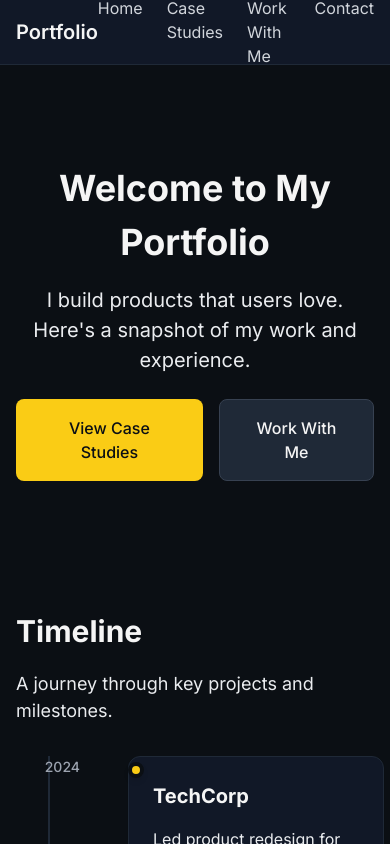
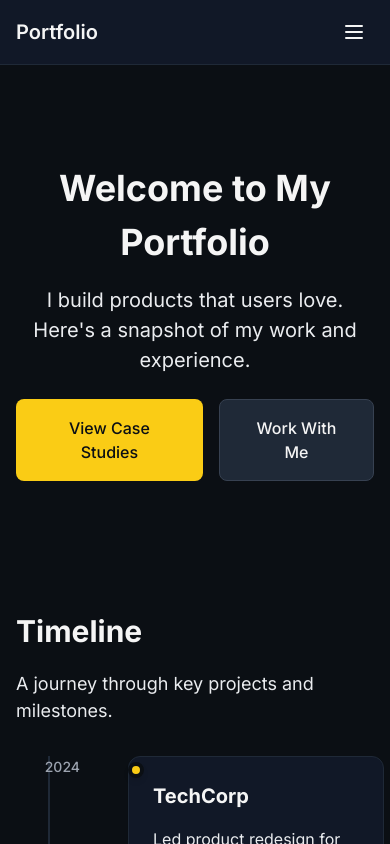
Before and after one commit to varunrajan/portfolio, a Next.js app: page / in a window 390 px wide. Shown: the top 844 px of the page. Built offline with nearby package versions, Linux system fonts and the light colour scheme.

Commit message:
Collapse top nav elements for mobile and narrower screen sizes

```diff
--- a/src/components/Layout.tsx
+++ b/src/components/Layout.tsx
@@ -1,11 +1,23 @@
+'use client';
+
 import Link from 'next/link';
-import { ReactNode } from 'react';
+import { ReactNode, useState } from 'react';
 
 interface LayoutProps {
   children: ReactNode;
 }
 
 export default function Layout({ children }: LayoutProps) {
+  const [isMenuOpen, setIsMenuOpen] = useState(false);
+
+  const toggleMenu = () => {
+    setIsMenuOpen(!isMenuOpen);
+  };
+
+  const closeMenu = () => {
+    setIsMenuOpen(false);
+  };
+
   return (
     <div className="min-h-screen flex flex-col">
       <header className="border-b border-neutral-800 bg-bg-card">
@@ -17,7 +29,9 @@ export default function Layout({ children }: LayoutProps) {
             >
               Portfolio
             </Link>
-            <div className="flex space-x-6">
+
+            {/* Desktop Navigation - hidden below 550px */}
+            <div className="flex space-x-6 max-[550px]:hidden">
               <Link
                 href="/"
                 className="text-text-secondary hover:text-text-heading transition-colors"
@@ -43,7 +57,67 @@ export default function Layout({ children }: LayoutProps) {
                 Contact
               </Link>
             </div>
+
+            {/* Mobile Burger Button - visible only below 550px */}
+            <button
+              onClick={toggleMenu}
+              className="max-[550px]:block hidden p-2 text-text-heading hover:text-accent transition-colors focus:outline-none focus:ring-2 focus:ring-accent rounded-md"
+              aria-label="Toggle menu"
+              aria-expanded={isMenuOpen}
+            >
+              <svg
+                className="w-6 h-6"
+                fill="none"
+                strokeLinecap="round"
+                strokeLinejoin="round"
+                strokeWidth="2"
+                viewBox="0 0 24 24"
+                stroke="currentColor"
+              >
+                {isMenuOpen ? (
+                  <path d="M6 18L18 6M6 6l12 12" />
+                ) : (
+                  <path d="M4 6h16M4 12h16M4 18h16" />
+                )}
+              </svg>
+            </button>
           </div>
+
+          {/* Mobile Dropdown Menu - visible only below 550px */}
+          {isMenuOpen && (
+            <div className="max-[550px]:block hidden border-t border-neutral-800 py-4">
+              <div className="flex flex-col space-y-4">
+                <Link
+                  href="/"
+                  onClick={closeMenu}
+                  className="text-text-secondary hover:text-text-heading transition-colors py-2"
+                >
+                  Home
+                </Link>
+                <Link
+                  href="/case-studies"
+                  onClick={closeMenu}
+                  className="text-text-secondary hover:text-text-heading transition-colors py-2"
+                >
+                  Case Studies
+                </Link>
+                <Link
+                  href="/work-with-me"
+                  onClick={closeMenu}
+                  className="text-text-secondary hover:text-text-heading transition-colors py-2"
+                >
+                  Work With Me
+                </Link>
+                <Link
+                  href="/contact"
+                  onClick={closeMenu}
+                  className="text-text-secondary hover:text-text-heading transition-colors py-2"
+                >
+                  Contact
+                </Link>
+              </div>
+            </div>
+          )}
         </nav>
       </header>
 
```
